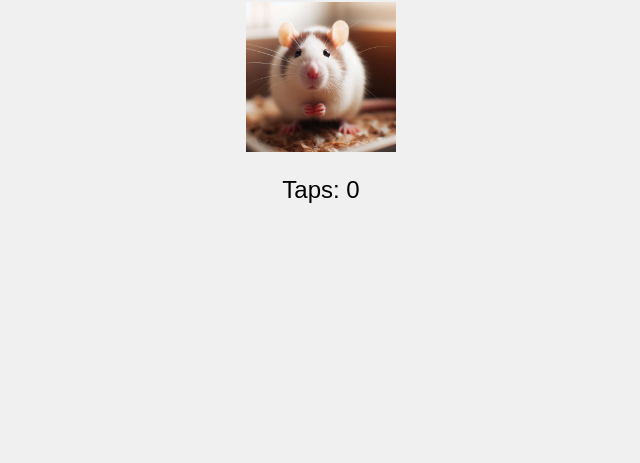
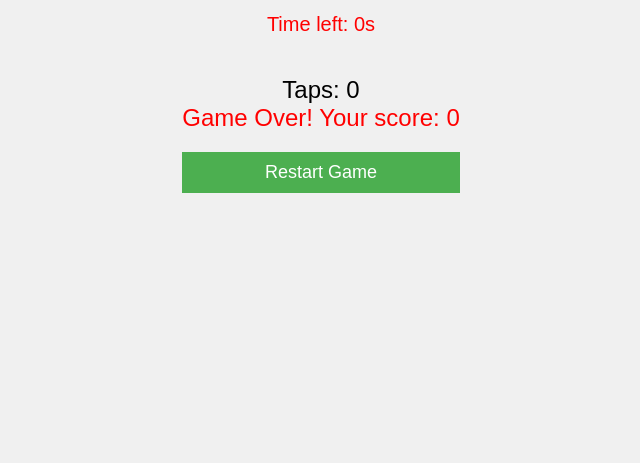
Before and after one commit to Moeed-Elahi/testingbot, a plain HTML site: page index.html in a window 1280 px wide. Shown: the part 337-800 px from the top of the page, without its empty margins (319-959 px from the left). Drawn offline with Linux system fonts and the light colour scheme.

Commit message:
Update index.html

```diff
--- a/index.html
+++ b/index.html
@@ -17,39 +17,121 @@
 
     .game-container {
       text-align: center;
+
+    display: flex;
+    flex-direction: column;
     }
 
     .rat-image {
-      width: 150px;
+      width: 100%;
+      border-radius: 220px;
+      max-width: 220px;
       height: auto;
       cursor: pointer;
+      user-select: none; /* Prevent long-press actions on mobile */
+      -webkit-tap-highlight-color: transparent; /* Remove blue layer on tap for mobile */
     }
 
     .counter {
       font-size: 24px;
       margin-top: 20px;
     }
+
+    .timer {
+      font-size: 20px;
+      margin-bottom: 20px;
+      color: #ff0000;
+    }
+
+    .game-over {
+      display: none;
+      font-size: 24px;
+      color: #ff0000;
+    }
+
+    .restart-button {
+      display: none;
+      padding: 10px 20px;
+      background-color: #4CAF50;
+      color: white;
+      border: none;
+      cursor: pointer;
+      margin-top: 20px;
+      font-size: 18px;
+    }
+
+    .restart-button:hover {
+      background-color: #45a049;
+    }
+
   </style>
 </head>
 <body>
 
   <div class="game-container">
     <h1>Tap the Rat!</h1>
+    <div class="timer">Time left: <span id="timer">10</span>s</div>
     <img src="/rat.jpeg" alt="Cute Rat" class="rat-image" id="ratImage">
     <div class="counter">Taps: <span id="tapCounter">0</span></div>
+    <div class="game-over" id="gameOver">Game Over! Your score: <span id="finalScore">0</span></div>
+    <button class="restart-button" id="restartButton">Restart Game</button>
   </div>
+
+  <audio id="tapSound" src="https://www.fesliyanstudios.com/play-mp3/387" preload="auto"></audio>
 
   <script>
     let tapCount = 0;
-
+    let timeLeft = 10;  // 10 seconds for the game
+    let gameInterval;
     const ratImage = document.getElementById('ratImage');
     const tapCounter = document.getElementById('tapCounter');
+    const timerElement = document.getElementById('timer');
+    const gameOverElement = document.getElementById('gameOver');
+    const finalScoreElement = document.getElementById('finalScore');
+    const restartButton = document.getElementById('restartButton');
+    const tapSound = document.getElementById('tapSound');
 
-    // Increment the counter when the rat image is clicked/tapped
+    function startGame() {
+      tapCount = 0;
+      timeLeft = 1;
+      tapCounter.textContent = tapCount;
+      timerElement.textContent = timeLeft;
+      gameOverElement.style.display = 'none';
+      restartButton.style.display = 'none';
+      ratImage.style.display = 'block';
+      gameInterval = setInterval(() => {
+        if (timeLeft > 0) {
+          timeLeft--;
+          timerElement.textContent = timeLeft;
+        } else {
+          endGame();
+        }
+      }, 1000);
+    }
+
+    function endGame() {
+      clearInterval(gameInterval);
+      ratImage.style.display = 'none';
+      gameOverElement.style.display = 'block';
+      finalScoreElement.textContent = tapCount;
+      restartButton.style.display = 'block';
+    }
+
+    // Increment the counter and play sound when the rat image is clicked/tapped
     ratImage.addEventListener('click', () => {
       tapCount++;
       tapCounter.textContent = tapCount;
+      tapSound.play();
     });
+
+    // Restart the game
+    restartButton.addEventListener('click', startGame);
+
+    // Prevent the default long-press actions on mobile
+    ratImage.addEventListener('contextmenu', (e) => e.preventDefault());
+
+    // Start the game for the first time
+    startGame();
   </script>
 
 </body>
```
